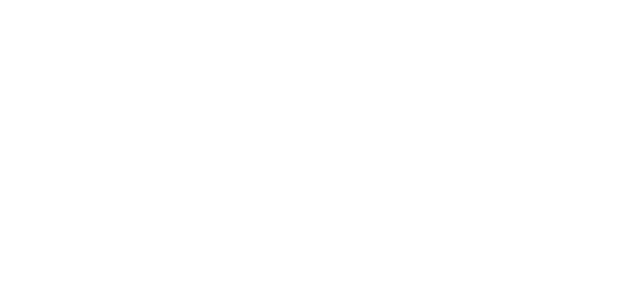
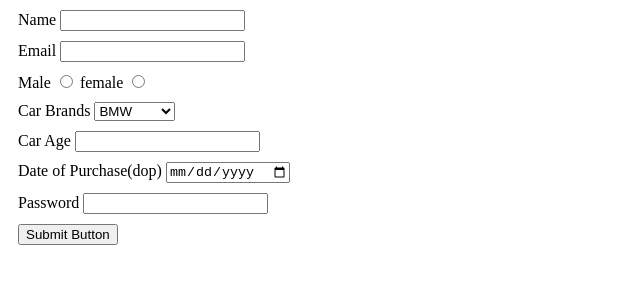
Before and after one commit to acciojob/car-insurance-form-Tanish1016, a website: page main.html in a window 1280 px wide. Shown: the whole page, without its empty margins (0-640 px from the left). Drawn offline with Linux system fonts and the light colour scheme.

Commit message:
created a submission

```diff
--- a/main.html
+++ b/main.html
@@ -11,6 +11,46 @@
     <script type="text/javascript" src="./script.js">
 </script>
 
+	<form method="post" name="carForm" action="">
+		<div>
+		<label for="name">Name</label>
+		<input type="text" id="name" required >
+	</div>
+		<div>
+		<label for="email">Email</label>
+		<input type="email" id="email" required >
+	</div>
+		<div>
+		<label for="male">Male</label>
+		<input type="radio" name="gender" id="male" required >
+		<label for="female">female</label>
+		<input type="radio" name="gender" id="female" required >
+	</div>
+	<div>
+		<label for="cars">Car Brands</label>
+		<select id="cars"   >
+			<option >BMW</option>
+			<option>Audi</option>
+			<option>Mercedez</option>
+		</select>
+	</div>
+	<div>
+		<label for="carage">Car Age</label>
+		<input type="number" id="carage" required >
+	</div>
+	<div>
+		<label for="dop">Date of Purchase(dop)</label>
+		<input type="date" id="dop" required >
+	</div>
+	<div>
+		<label for="password">Password</label>
+		<input type="password" id="password" required >
+	</div>
+
+	<div>
+		<button type="submit">Submit Button</button>
+	</div>
+	</form>
 </body>
 
 </html>
--- a/styles.css
+++ b/styles.css
@@ -1,2 +1,3 @@
-
-/* Your CSS Code here. */
+div{
+	margin:10px;
+}
```
